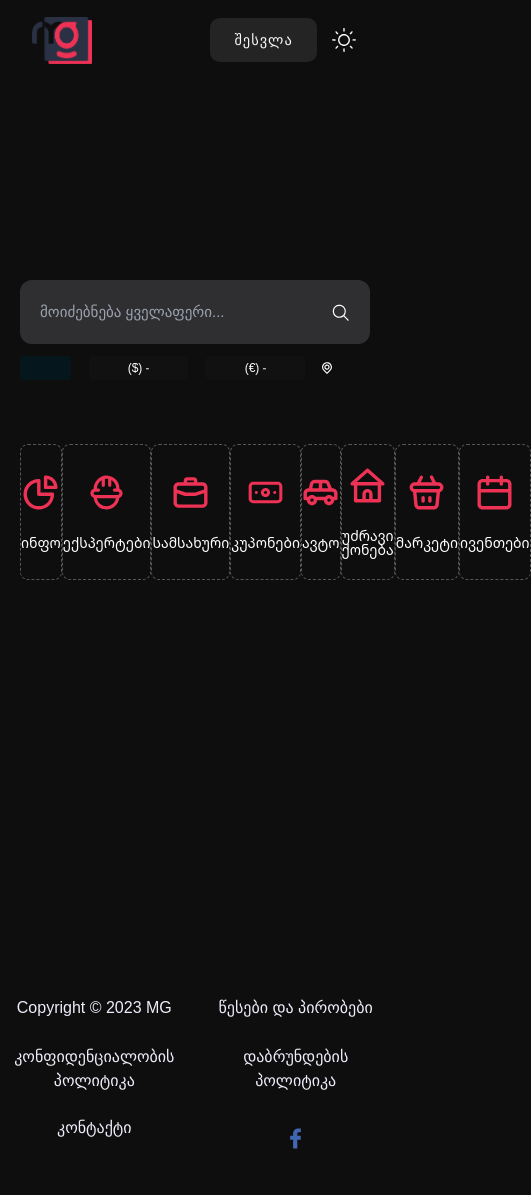
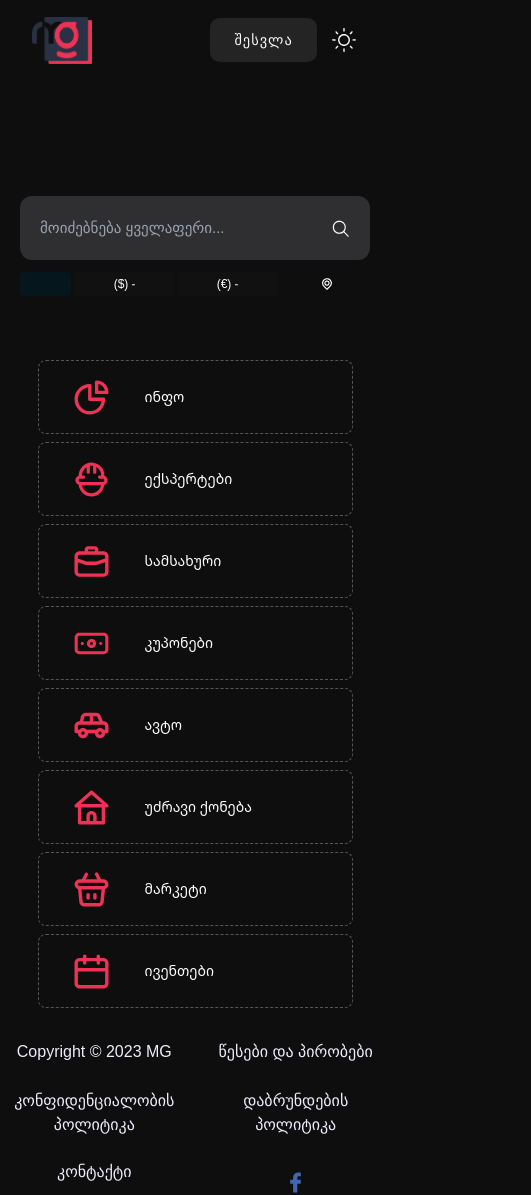
Before and after one commit to mchedlo14/mg, a React (Vite) app in the folder react/: page / in a window 390 px wide. Shown: the whole page, 531 px wide, since content can reach past the window. Before the commit the page ends 1151 px from the top, so only its background shows below. Built offline with nearby package versions, Linux system fonts and the light colour scheme; no server answers.

Commit message:
home redisgn

```diff
--- a/react/src/App.jsx
+++ b/react/src/App.jsx
@@ -36,6 +36,7 @@ import DashboardCreateSubInfo from "./pages/dashboard/info/create_sub_info";
 import JobDetail from "./pages/job_detail/JobDetail";
 import "./index.css";
 import ExpertsCount from "./pages/countdown/ExpertsCount";
+import JobsCount from "./pages/countdown/JobsCount";
 
 const router = createBrowserRouter(
     createRoutesFromElements(
@@ -64,17 +65,20 @@ const router = createBrowserRouter(
                 {/* Experets */}
                 <Route path="experts" element={<ExpertLayout />}>
                     {/* <Route index element={<Expert />}></Route> */}
-                    {/* <Route index element={<ExpertCountDown />}></Route> */}
                     <Route path=":path" element={<ExpertDetail />} />
                     <Route path=":path/:id" element={<ExpertPersonPage />} />
                 </Route>
-                    <Route path="expertsCount" element={<ExpertsCount />}/>
+                {/* while service will be ready */}
+                <Route path="expertsCount" element={<ExpertsCount />} />
                 {/* Jobs */}
                 {/* <Route path="jobs" element={<Jobs />} />
             <Route path="jobdetail" element={<JobDetail />}/> */}
-            <Route path="jobs" element={<Jobs />}></Route>
-            <Route path="jobs/:id" element={<JobDetail />} />
-            <Route path="addjobs" element={<JobsForm />} />
+                <Route path="jobs" element={<Jobs />}></Route>
+                <Route path="jobs/:id" element={<JobDetail />} />
+                <Route path="addjobs" element={<JobsForm />} />
+
+                {/* while service will be ready */}
+                <Route path='jobsCount' element={<JobsCount />}/>
 
                 {/* Footer */}
                 <Route
@@ -96,7 +100,10 @@ const router = createBrowserRouter(
                 {/* Info */}
                 <Route path="create_info" element={<DashboardCreateInfo />} />
 
-                <Route path="create_sub_info" element={<DashboardCreateSubInfo />} />
+                <Route
+                    path="create_sub_info"
+                    element={<DashboardCreateSubInfo />}
+                />
             </Route>
         </>
     )
--- a/react/src/components/footer/for_home.jsx
+++ b/react/src/components/footer/for_home.jsx
@@ -26,6 +26,7 @@ function FooterForHome() {
                     <img src={fb} alt="" />
                 </Link>
             </div>
+
         </footer>
     );
 }
--- /dev/null
+++ b/react/src/components/homepagenav/Homenav.css
@@ -0,0 +1 @@
+/*# sourceMappingURL=Homenav.css.map */
--- a/react/src/components/homepagenav/Homenav.jsx
+++ b/react/src/components/homepagenav/Homenav.jsx
@@ -16,6 +16,7 @@ const Homenav = () => {
 
   return (
     <section className='home-nav-conteiner'>
+        <div className='nav-left-side'>
             <div className='cards' onClick={() => router('info')}>
                 <img src={InfoImg} alt='show image'/>
                 <p>ინფო</p>
@@ -26,7 +27,7 @@ const Homenav = () => {
                 <p>ექსპერტები</p>
             </div>
 
-        <div className='cards' onClick={() => router('/jobs')}>
+            <div className='cards' onClick={() => router('/jobsCount')}>
                 <img src={JobImg} alt='employee image'/>
                 <p>სამსახური</p>
             </div>
@@ -35,10 +36,16 @@ const Homenav = () => {
                 <img src={couponImg} alt='coupon image'/>
                 <p>კუპონები</p>
             </div>
+        </div>
+
+
+
+        <div className='nav-right-side'>
 
             <div className='cards'>
                 <img src={carImg} alt='car image'/>
                 <p>ავტო</p>
+
             </div>
 
             <div className='cards'>
@@ -54,6 +61,9 @@ const Homenav = () => {
                 <img src={eventImg} alt='event image'/>
                 <p>ივენთები</p>
             </div>
+
+        </div>
+
     </section>
   )
 }
--- a/react/src/components/homepagenav/Homenav.scss
+++ b/react/src/components/homepagenav/Homenav.scss
@@ -58,9 +58,53 @@
     justify-content: space-between;
     align-items: center;
     max-width: 1200px;
-    height: 136px;
+    min-height: 136px;
     margin: 0 auto;
     margin-top: 64px;
+    @media (max-width: 1024px) {
+        flex-direction: column;
+        gap: 32px;
+    }
+
+    @media (max-width: 680px) {
+        gap: 8px;
+    }
+
+    .nav-left-side {
+        width: 600px;
+        height: auto;
+        display: flex;
+        @media (max-width: 1024px) {
+            width: 640px;
+            gap: 32px;
+        }
+
+        @media (max-width: 680px) {
+            flex-direction: column;
+            width: 100%;
+        }
+
+        @media (max-width: 680px) {
+            gap: 8px;
+        }
+    }
+
+    .nav-right-side {
+        width: 600px;
+        height: auto;
+        display: flex;
+        @media (max-width: 1024px) {
+            width: 640px;
+            gap: 32px;
+        }
+        @media (max-width: 680px) {
+            flex-direction: column;
+            width: 100%;
+        }
+        @media (max-width: 680px) {
+            gap: 8px;
+        }
+    }
 
     .cards {
         display: flex;
@@ -74,9 +118,19 @@
         height: 136px;
         border: 1px solid rgba(255, 255, 255, 0.3);
         border-style: dashed;
-        &:hover{
-            background-color:  rgba(238, 50, 85, 0.06);
+        &:hover {
+            background-color: rgba(238, 50, 85, 0.06);
             transition: all 0.3s;
+        }
+
+        @media (max-width: 680px) {
+            // width: 358px;
+            width: 90%;
+            height: 74px;
+            flex-direction: row;
+            justify-content: flex-start;
+            padding-left: 35.5px;
+            gap: 35.5px;
         }
     }
 
@@ -94,5 +148,11 @@
         text-align: center;
         @include fontRegular;
         text-transform: uppercase;
+
+        @media (max-width: 680px) {
+            padding-top: 0;
+            width: 150px;
+            text-align: start;
+        }
     }
 }
--- a/react/src/components/weather/Weather.scss
+++ b/react/src/components/weather/Weather.scss
@@ -103,6 +103,14 @@
             display: flex;
             gap: 18px;
             margin-left: 18px;
+            @media (max-width: 680px) {
+                gap: 4px;
+                margin-left: 4px;
+            }
+            @media (max-width: 350px) {
+                width: 150px;
+                margin-left: 4px;
+            }
         }
 
         .celsius {
@@ -132,6 +140,9 @@
             align-items: center;
             justify-content: center;
             border-radius: 4px;
+            @media (max-width: 350px) {
+                width: 84px;
+            }
         }
     }
 
--- /dev/null
+++ b/react/src/pages/countdown/JobsCount.jsx
@@ -0,0 +1,53 @@
+import React, { useEffect, useState } from "react";
+import moment from 'moment';
+
+const ExpertsCount = () => {
+    const [days, setDays] = useState(0);
+    const [hours, setHours] = useState(0);
+    const [minutes, setMinutes] = useState(0);
+    const [seconds, setSeconds] = useState(0);
+    const [showSemicolon, setShowSemicolon] = useState(false);
+
+    useEffect(() => {
+        setInterval(() => {
+            const now = moment();
+            const then = moment("2023-04-09 18:00:00", "YYYY-MM-DD hh:mm:ss");
+            const countdown = moment(then - now);
+            setDays(countdown.format("D"));
+            setHours(countdown.format("HH"));
+            setMinutes(countdown.format("mm"));
+            setSeconds(countdown.format("ss"));
+        }, 1000);
+    }, []);
+
+    return (
+        <div className="experts-countdown-wrapper">
+            <>
+                <h1 className="title">Countdown Timer</h1>
+                <div className="timer-container">
+                    <div className="timer">
+                        {days}
+                        <span>days</span>
+                    </div>
+                    {showSemicolon ? <div className="semicolon">:</div> : null}
+                    <div className="timer">
+                        {hours}
+                        <span>hour</span>
+                    </div>
+                    {showSemicolon ? <div className="semicolon">:</div> : null}
+                    <div className="timer">
+                        {minutes}
+                        <span>minute</span>
+                    </div>
+                    {showSemicolon ? <div className="semicolon">:</div> : null}
+                    <div className="timer">
+                        {seconds}
+                        <span>second</span>
+                    </div>
+                </div>
+            </>
+        </div>
+    );
+};
+
+export default ExpertsCount;
--- /dev/null
+++ b/react/src/pages/countdown/JobsCount.scss
@@ -0,0 +1,36 @@
+.experts-countdown-wrapper{
+    width: 100%;
+    min-height: 90vh;
+    display: flex;
+    justify-content: center;
+    align-items: center;
+    color: white;
+    .title {
+        font-size: 36px;
+    }
+
+    .timer-container {
+        display: flex;
+        justify-content: space-around;
+        align-items: center;
+    }
+
+    .timer {
+        font-size: 46px;
+        padding: 16px;
+        display: flex;
+        flex-direction: column;
+        align-items: center;
+        justify-content: center;
+    }
+
+    .timer span {
+        font-size: 16px;
+        color: #444;
+    }
+
+    .semicolon {
+        font-size: 36px;
+    }
+
+}
--- a/react/src/pages/home/Home.scss
+++ b/react/src/pages/home/Home.scss
@@ -53,6 +53,9 @@
     @media(max-width:1250px){
         padding: 20px;
     }
+    @media(max-width:680px){
+        margin-top: 56px;
+    }
     div{
         max-width: 1200px;
         width: 100%;
```
Also changed, not shown: 2 other files (tests, documents, lock files or other folders). Lines whose indentation alone changed are shown as unchanged.
